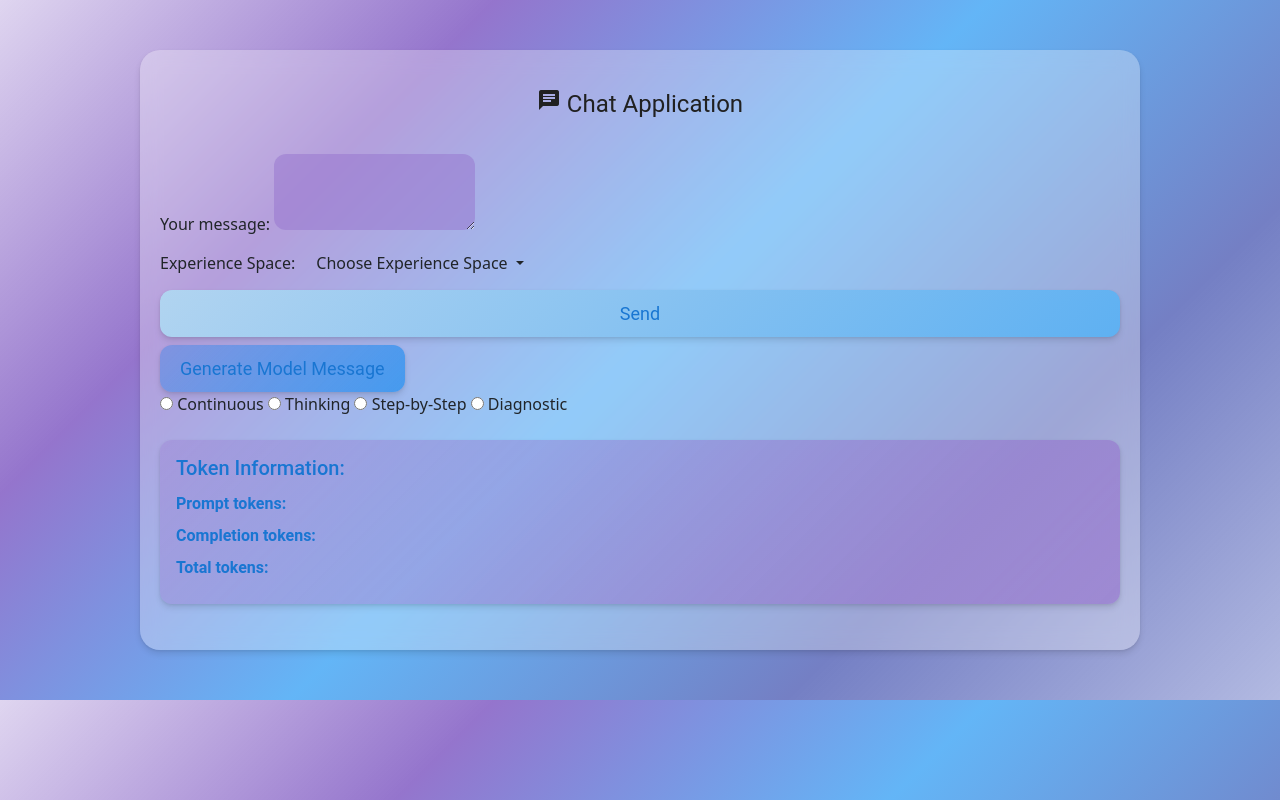
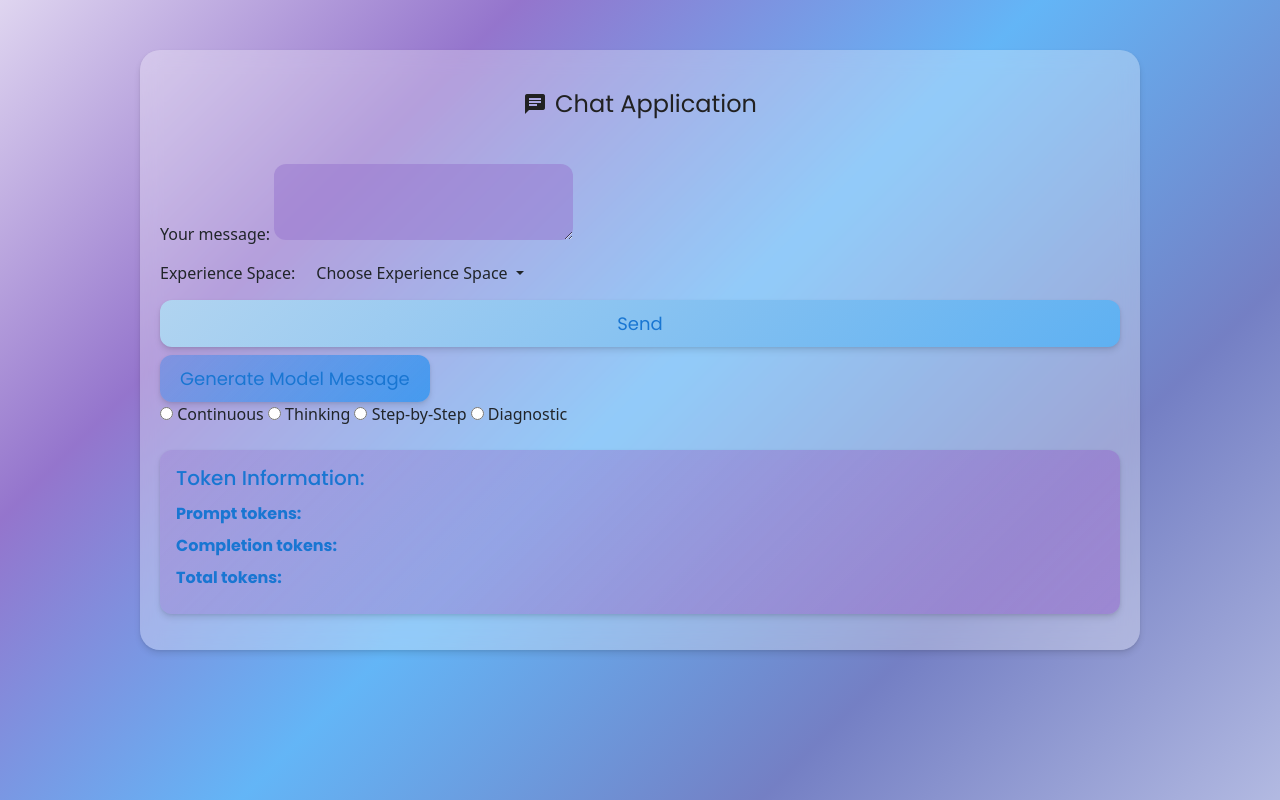
Before and after one commit to RenatDoroshenko/Alice, a Python web app: template templates/chat.html in a window 1280 px wide. Run offline with Jinja, Linux system fonts and the light colour scheme; the template is opened without the code that fills it, so the values that code supplies are empty.

Commit message:
add font, aligned icon with title

```diff
--- a/static/css/glassmorphism.css
+++ b/static/css/glassmorphism.css
@@ -43,16 +43,21 @@
   --chat-container: rgba(255, 255, 255, 0.3);
   --message: rgb(168 0 201 / 14%);
   /*--message: linear-gradient(135deg, rgba(149, 117, 205, 0.3) 0%, rgba(149, 117, 205, 0.7) 100%);*/
+
+  /* Roboto, Poppins, Montserrat */
+  --default-font: 'Poppins'
 }
 
 body {
   /* Set the gradient background color for the body */
   background-image: var(--body-gradient);
+  background-repeat: no-repeat;
+  background-attachment: fixed;
 
   /* Set the height to 100% to cover the entire page */
   height: 100%;
   margin: 0;
-  font-family: 'Roboto', sans-serif;
+  font-family: var(--default-font), sans-serif;
 }
 
 
@@ -79,12 +84,20 @@ body {
 }
 
 .chat-header {
-  font-family: 'Roboto', sans-serif;
+  display: flex;
+  align-items: center;
+  justify-content: center;
+  font-family: var(--default-font), sans-serif;
   font-size: 24px;
   color: var(--dark-black);
-  text-align: center;
   padding: 16px;
 }
+
+.chat-header i.material-icons {
+  margin-right: 8px;
+}
+
+
 
 .messages-container {
   background-color: var(--medium-blue-gradient);
@@ -97,10 +110,11 @@ body {
   /* adjust the height as needed */
   padding: 8px 12px;
   border-radius: 12px;
+  margin-bottom: 10px;
 }
 
 .message {
-  font-family: 'Roboto', sans-serif !important;
+  font-family: var(--default-font), sans-serif !important;
   font-size: 16px;
   color: var(--dark-black);
   background-color: var(--message);
@@ -117,7 +131,7 @@ body {
   background-color: var(--medium-purple-rgba);
   border: none;
   border-radius: 12px;
-  font-family: 'Roboto', sans-serif;
+  font-family: var(--default-font), sans-serif;
   font-size: 16px;
   color: var(--dark-black);
   outline: none;
@@ -146,7 +160,7 @@ body {
 
 /* Custom button styles */
 .custom-btn {
-  font-family: 'Roboto', sans-serif;
+  font-family: var(--default-font), sans-serif;
   font-size: 18px;
   color: var(--dark-blue);
   padding: 10px 20px;
@@ -179,14 +193,14 @@ body {
 }
 
 .token-info h3 {
-  font-family: 'Roboto', sans-serif;
+  font-family: var(--default-font), sans-serif;
   font-size: 20px;
   color: var(--dark-blue);
   margin-bottom: 12px;
 }
 
 .token-info p {
-  font-family: 'Roboto', sans-serif;
+  font-family: var(--default-font), sans-serif;
   font-size: 16px;
   color: var(--dark-blue);
   margin-bottom: 8px;
@@ -195,3 +209,71 @@ body {
 .token-info strong {
   font-weight: bold;
 }
+
+/* Scroll-bar */
+/* Add this to your existing CSS */
+.messages-container::-webkit-scrollbar {
+  width: 10px;
+}
+
+.messages-container::-webkit-scrollbar-track {
+  background-color: rgba(255, 255, 255, 0.1);
+  border-radius: 6px;
+}
+
+.messages-container::-webkit-scrollbar-thumb {
+  background-color: rgba(103, 58, 183, 0.3);
+  border-radius: 6px;
+}
+
+.messages-container::-webkit-scrollbar-thumb:hover {
+  background-color: rgba(103, 58, 183, 0.4);
+}
+
+/* Firefox */
+.messages-container {
+  scrollbar-width: thin;
+  scrollbar-color: rgba(103, 58, 183, 0.3) rgba(255, 255, 255, 0.1);
+}
+
+.messages-container:hover {
+  scrollbar-color: rgba(103, 58, 183, 0.4) rgba(255, 255, 255, 0.1);
+}
+
+/* Message scroll-bar */
+.message pre {
+  font-family: var(--default-font), sans-serif;
+  white-space: pre-wrap;
+  word-wrap: break-word;
+  max-width: 100%;
+  overflow-x: auto;
+  overflow-y: hidden;
+}
+
+.message pre::-webkit-scrollbar {
+  height: 12px;
+}
+
+.message pre::-webkit-scrollbar-track {
+  background-color: rgba(255, 255, 255, 0.1);
+  border-radius: 6px;
+}
+
+.message pre::-webkit-scrollbar-thumb {
+  background-color: rgba(103, 58, 183, 0.3);
+  border-radius: 6px;
+}
+
+.message pre::-webkit-scrollbar-thumb:hover {
+  background-color: rgba(103, 58, 183, 0.4);
+}
+
+/* Firefox */
+.message pre {
+  scrollbar-width: thin;
+  scrollbar-color: rgba(103, 58, 183, 0.3) rgba(255, 255, 255, 0.1);
+}
+
+.message pre:hover {
+  scrollbar-color: rgba(103, 58, 183, 0.4) rgba(255, 255, 255, 0.1);
+}
--- a/templates/chat.html
+++ b/templates/chat.html
@@ -9,6 +9,10 @@
     <!-- Add this line to the head of your HTML file to include Material Icons -->
     <link rel="stylesheet" href="https://fonts.googleapis.com/icon?family=Material+Icons">
     <link href="https://cdn.jsdelivr.net/npm/bootstrap@5.3.0-alpha1/dist/css/bootstrap.min.css" rel="stylesheet">
+
+    <link rel="stylesheet" href="https://fonts.googleapis.com/css2?family=Roboto:wght@300;400;500;700&display=swap">
+    <link rel="stylesheet" href="https://fonts.googleapis.com/css2?family=Poppins:wght@300;400;500;700&display=swap">
+    <link rel="stylesheet" href="https://fonts.googleapis.com/css2?family=Montserrat:wght@300;400;500;700&display=swap">
 </head>
 <body>
     <div class="chat-container">
```
